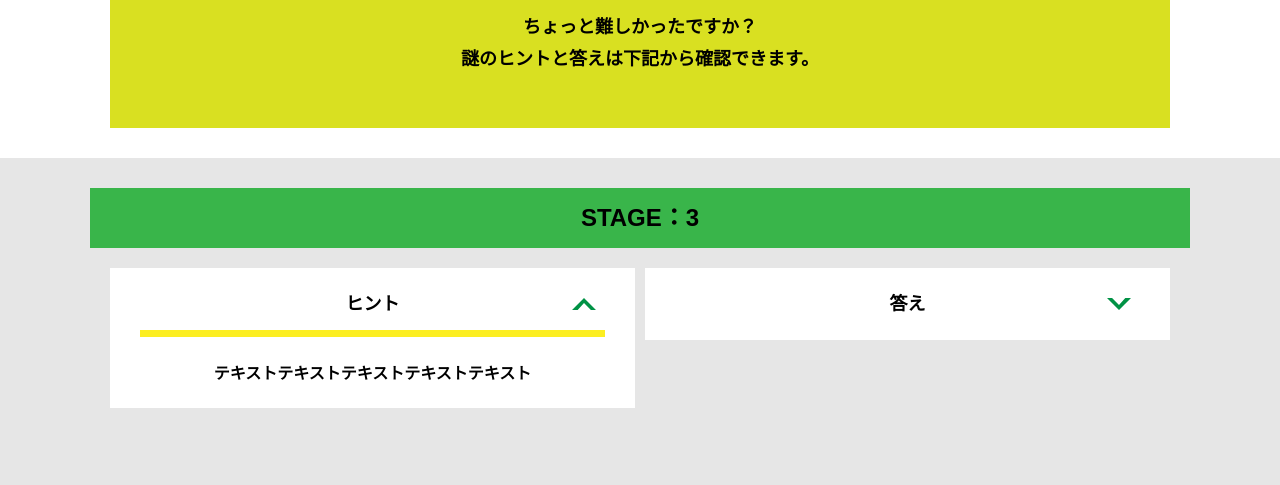
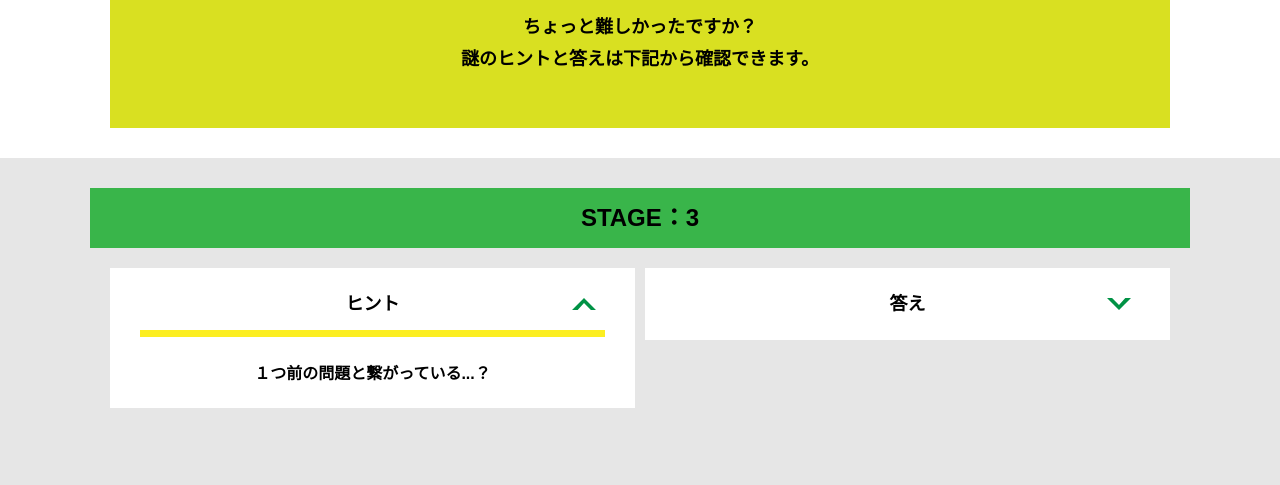
Before and after one commit to shirai-yuuri/alfa-meieki-G, a plain HTML site: page hint3.html in a window 1280 px wide. Both pictures are taken after a click on the element "ヒント". Shown: the part 243-728 px from the top of the page. Drawn offline with nearby package versions, Linux system fonts and the light colour scheme; files that its build step writes are made by us from their sources.

Commit message:
Update hint3.html

```diff
--- a/hint3.html
+++ b/hint3.html
@@ -42,7 +42,7 @@
           <div class="column">
             <div class="card">
               <h3 class="card__title">ヒント<svg class="card__arrow"><use xlink:href="#arrow"></use></svg></h3>
-              <p class="card__content">テキストテキストテキストテキストテキスト</p>
+              <p class="card__content">１つ前の問題と繋がっている...？</p>
             </div>
 
  <!-- 3-2ヒント追加
```
